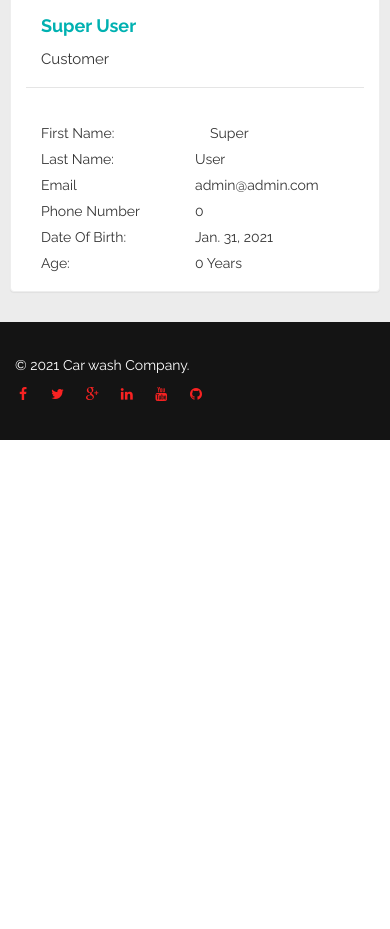
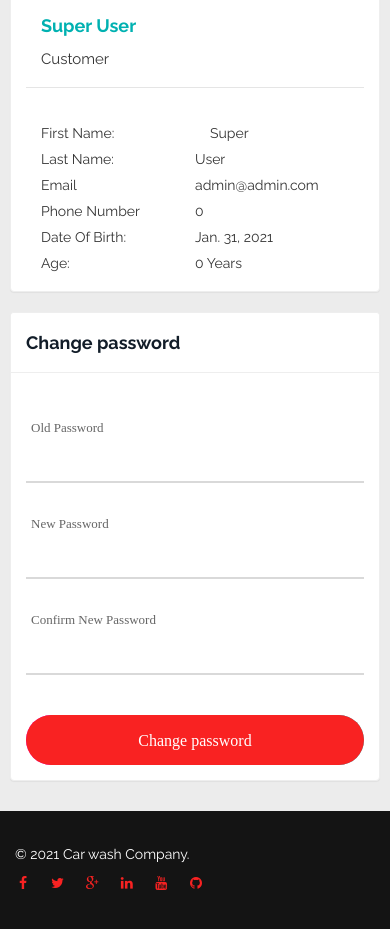
Before and after one commit to Gogora6/car_wash, a Django app: page /profile in a window 390 px wide. Shown: the part 426-1355 px from the top of the page. Before the commit the page ends 866 px from the top, so only its background shows below. Run offline with Django 3.2, Linux system fonts and the light colour scheme; a user stored in the database is signed in; some libraries are stand-ins or nearby versions.

Commit message:
added change password functionality

```diff
--- a/templates/pages/users/dashboard.html
+++ b/templates/pages/users/dashboard.html
@@ -5,7 +5,7 @@
 
     <div class="container center">
         <div class="row">
-            <div class="col-md-7 ">
+            <div class="col-md-6">
 
                 <div class="panel panel-default">
                     <div class="panel-heading"><h4>User Profile</h4></div>
@@ -69,7 +69,74 @@
                 </div>
             </div>
 
+            <div class="col-md-6">
+                <div class="panel panel-default">
+                    <div class="panel-heading"><h4>Change password</h4></div>
+                    <div class="panel-body">
+                        <div class="box box-info">
+                            <form class="contact100-form validate-form" action="{% url 'user:user_dashboard' %}"
+                                  method="post"
+                                  enctype="multipart/form-data">
+                                {% csrf_token %}
+                                {% if request.GET.redirectPage %}
+                                    <input type="hidden" name="redirectPage" value="{{ request.GET.redirectPage }}">
+                                {% endif %}
+                                <br>
+                                {% if form.errors %}
+                                    <div class="alert alert-danger" role="alert">
+                                        {% for error, error_text in form.errors.items %}
+                                            <p class="error">{{ error_text }}</p>
+                                        {% endfor %}
+                                    </div>
+                                {% endif %}
+                                {% if messages %}
+                                    <div class="alert alert-success" role="alert">
+                                        {% for message in messages %}
+                                            <p>{{ message }}</p>
+                                        {% endfor %}
+                                    </div>
+                                {% endif %}
+                                <div class="wrap-input100 input100-select">
+                                    <span class="label-input100">Old Password</span>
+                                    <div>
+                                        {{ form.old_password }}
+                                    </div>
+                                    <span class="focus-input100"></span>
+                                </div>
+                                <div class="wrap-input100 input100-select">
+                                    <span class="label-input100">New Password</span>
+                                    <div>
+                                        {{ form.new_password1 }}
+
+                                    </div>
+                                    <span class="focus-input100"></span>
+                                </div>
+
+                                <div class="wrap-input100 input100-select">
+                                    <span class="label-input100">Confirm New Password</span>
+                                    <div>
+                                        {{ form.new_password2 }}
+
+                                    </div>
+                                    <span class="focus-input100"></span>
+                                </div>
+                                <div class="container-contact100-form-btn">
+                                    <div class="wrap-contact100-form-btn">
+                                        <div class="contact100-form-bgbtn"></div>
+                                        <button class="contact100-form-btn background-red">
+                                            <span>
+                                                Change password
+                                            </span>
+                                        </button>
+                                    </div>
+                                </div>
+                            </form>
+                        </div>
+                    </div>
+                </div>
+            </div>
         </div>
+    </div>
     </div>
 
 {% endblock %}
--- a/user/views.py
+++ b/user/views.py
@@ -1,8 +1,9 @@
 from django.contrib.auth.decorators import login_required
-from django.contrib.auth.forms import AuthenticationForm
+from django.contrib.auth.forms import AuthenticationForm, PasswordChangeForm, SetPasswordForm
 from django.core.handlers.wsgi import WSGIRequest
 from django.contrib.auth import login, logout
 from django.shortcuts import render, redirect
+from django.contrib import messages
 from django.http import HttpResponse
 from django.conf import settings
 
@@ -43,10 +44,19 @@ def user_register(request: WSGIRequest) -> HttpResponse:
             user: User = registration_form.save(commit=False)
             user.status = Status.customer
             user.save()
+            messages.success(request, 'Registration completed successfully!')
+
             return redirect('user:user_login')
     return render(request, 'pages/users/register.html', context={'form': registration_form})
 
 
 @login_required(redirect_field_name='redirectPage')
 def user_dashboard(request: WSGIRequest) -> HttpResponse:
-    return render(request, 'pages/users/dashboard.html')
+    password_change_form = PasswordChangeForm(user=request.user)
+    if request.method == 'POST':
+        password_change_form = PasswordChangeForm(user=request.user, data=request.POST)
+        if password_change_form.is_valid():
+            password_change_form.save()
+            messages.success(request, 'Password successfully changed.')
+
+    return render(request, 'pages/users/dashboard.html', context={'form': password_change_form})
```
Also changed, not shown: templates/pages/users/login.html (+7 -0 lines), db.sqlite3, serviceapp/forms.py (line endings or trailing spaces), user/forms.py (line endings or trailing spaces).
